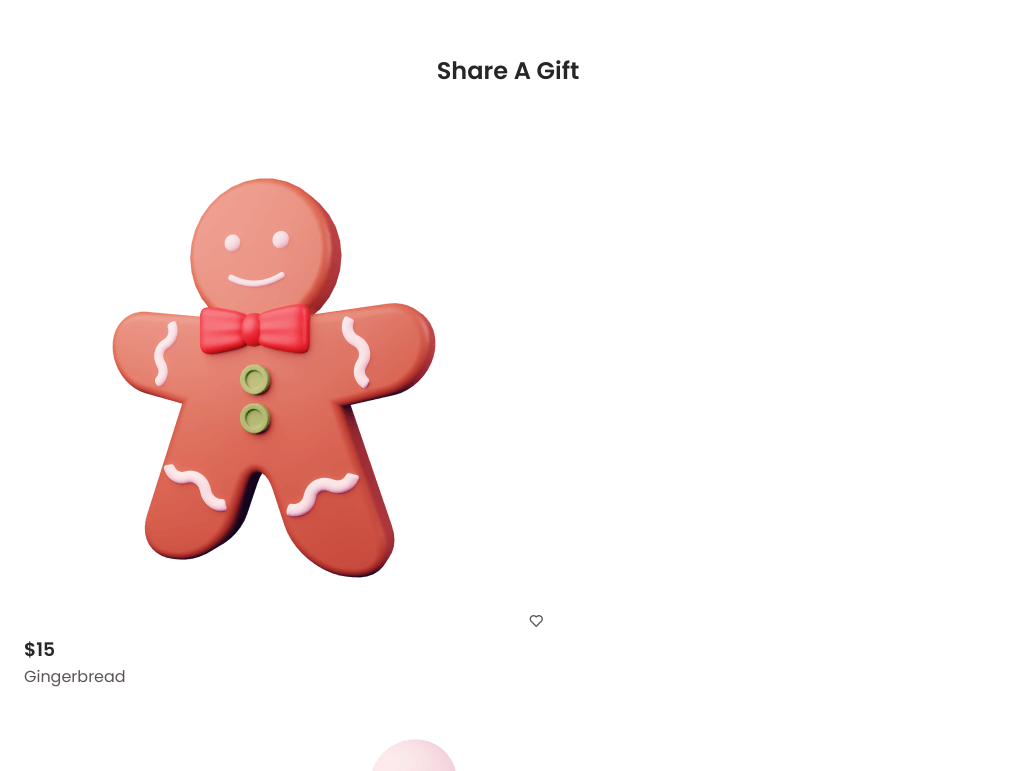
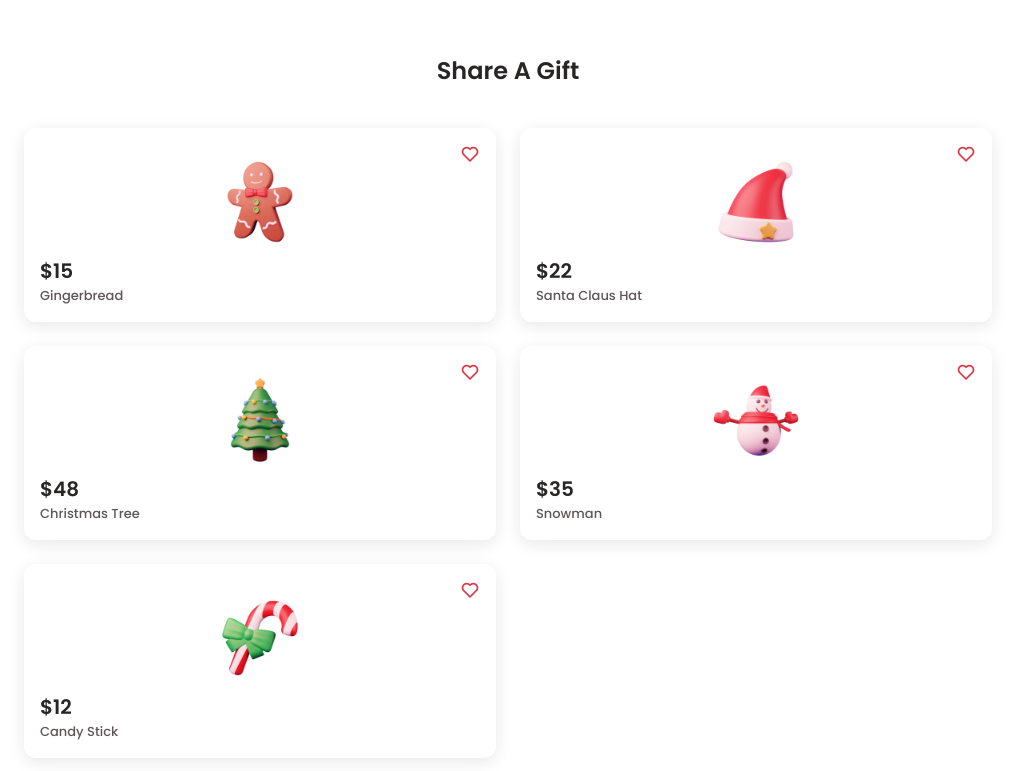
Before and after one commit to Amit-Patra-04/Christmas-Store-2-FW-, a plain HTML site: page index.html in a window 1280 px wide. Shown: the part 1560-2331 px from the top of the page, without its empty margins (0-1022 px from the left). Drawn offline with nearby package versions, Linux system fonts and the light colour scheme.

Commit message:
Gift Section Style

```diff
--- a/styles.css
+++ b/styles.css
@@ -371,3 +371,47 @@ body.dark-theme {
   width: 280px;
   justify-self: center;
 }
+
+/*=============== GIFT ===============*/
+.gift__container {
+  grid-template-columns: repeat(2, 1fr);
+  gap: 1.5rem;
+}
+
+.gift__card {
+  display: grid;
+  position: relative;
+  background-color: var(--container-color);
+  box-shadow: 0 4px 16px hsla(355, 25%, 15%, .1);
+  padding: 1.5rem 1rem 1rem;
+  border-radius: .75rem;
+}
+
+.gift__img {
+  width: 100px;
+  justify-self: center;
+  margin-bottom: var(--mb-0-25);
+  transition: .3s;
+}
+
+.gift__icon {
+  font-size: 1.25rem;
+  color: var(--first-color);
+  position: absolute;
+  top: 1rem;
+  right: 1rem;
+  cursor: pointer;
+}
+
+.gift__price {
+  font-size: var(--h3-font-size);
+}
+
+.gift__title {
+  font-size: var(--smaller-font-size);
+  font-weight: var(--font-medium);
+}
+
+.gift__card:hover .gift__img {
+  transform: translateY(-.25rem);
+}
```
